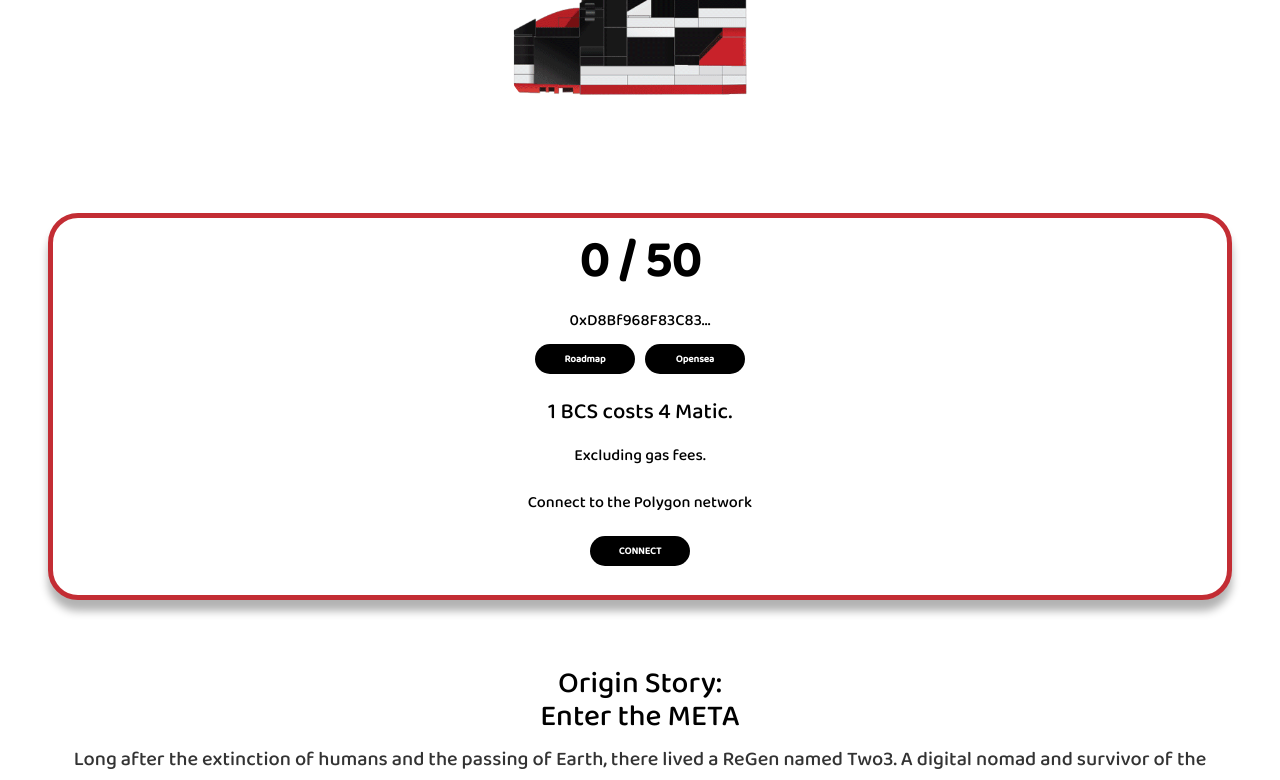
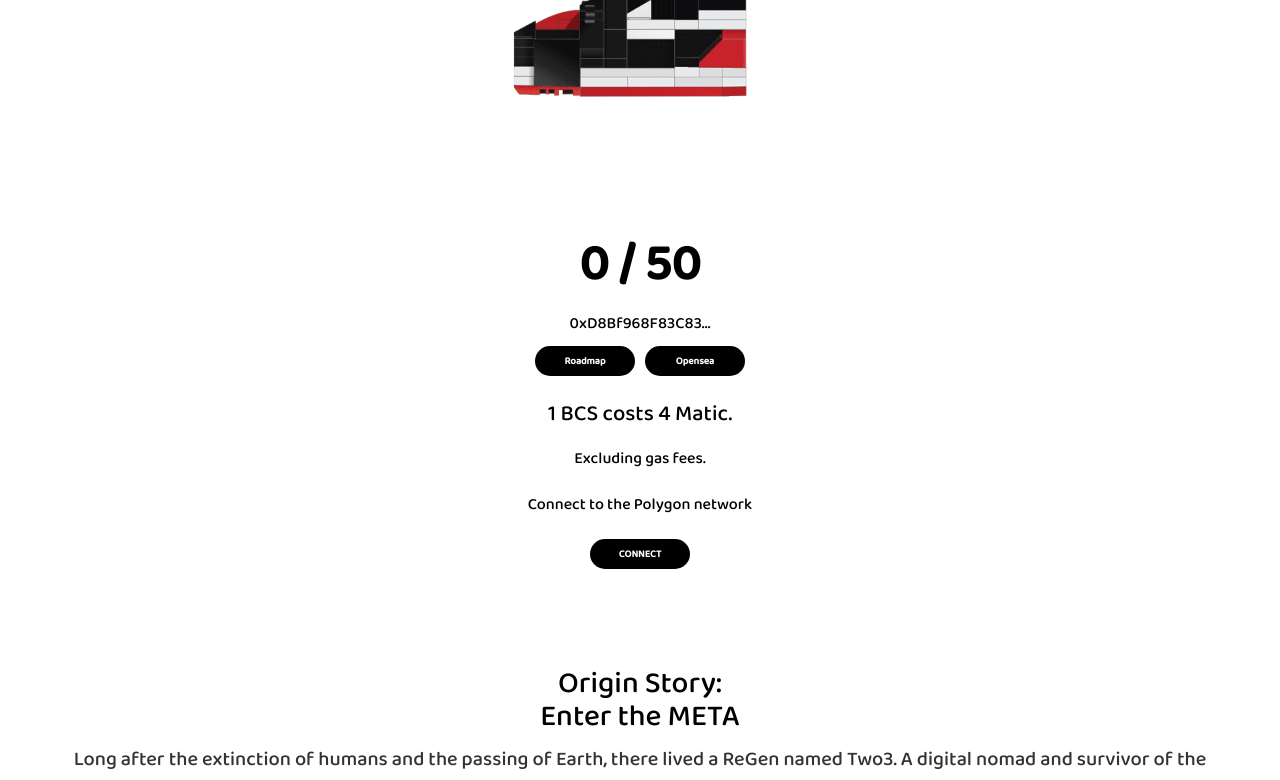
Before and after one commit to Stimuleye/Anti-NFT-NFT-Club, a React (Create React App) app in the folder nft-minting-app-main/: page / in a window 1280 px wide. Shown: the part 564-1344 px from the top of the page. Built offline with nearby package versions, Linux system fonts and the light colour scheme.

Commit message:
Update App.js

```diff
--- a/nft-minting-app-main/src/App.js
+++ b/nft-minting-app-main/src/App.js
@@ -232,8 +232,8 @@ function App() {
               paddingRight: 24,
               marginTop: 30,
               borderRadius: 30,
-              border: "solid 5px rgb(195 45 52)",
-              boxShadow: "0px 11px 9px 0px rgba(0,0,0,0.3)",
+              border: "0px rgb(195 45 52)",
+              boxShadow: "0px 11px 9px 0px rgba(0,0,0,0)",
             }}
           >
             <s.TextTitle
```
